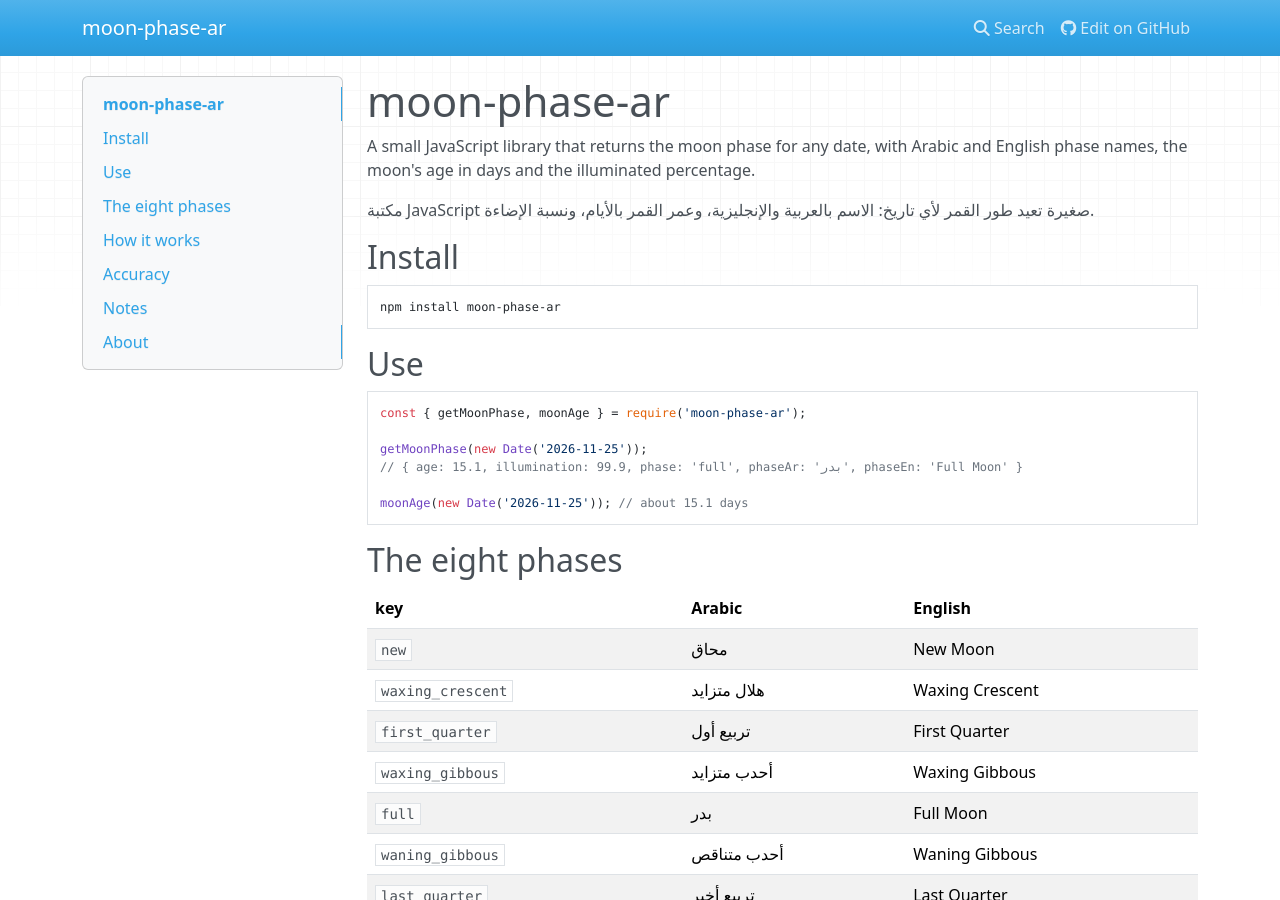
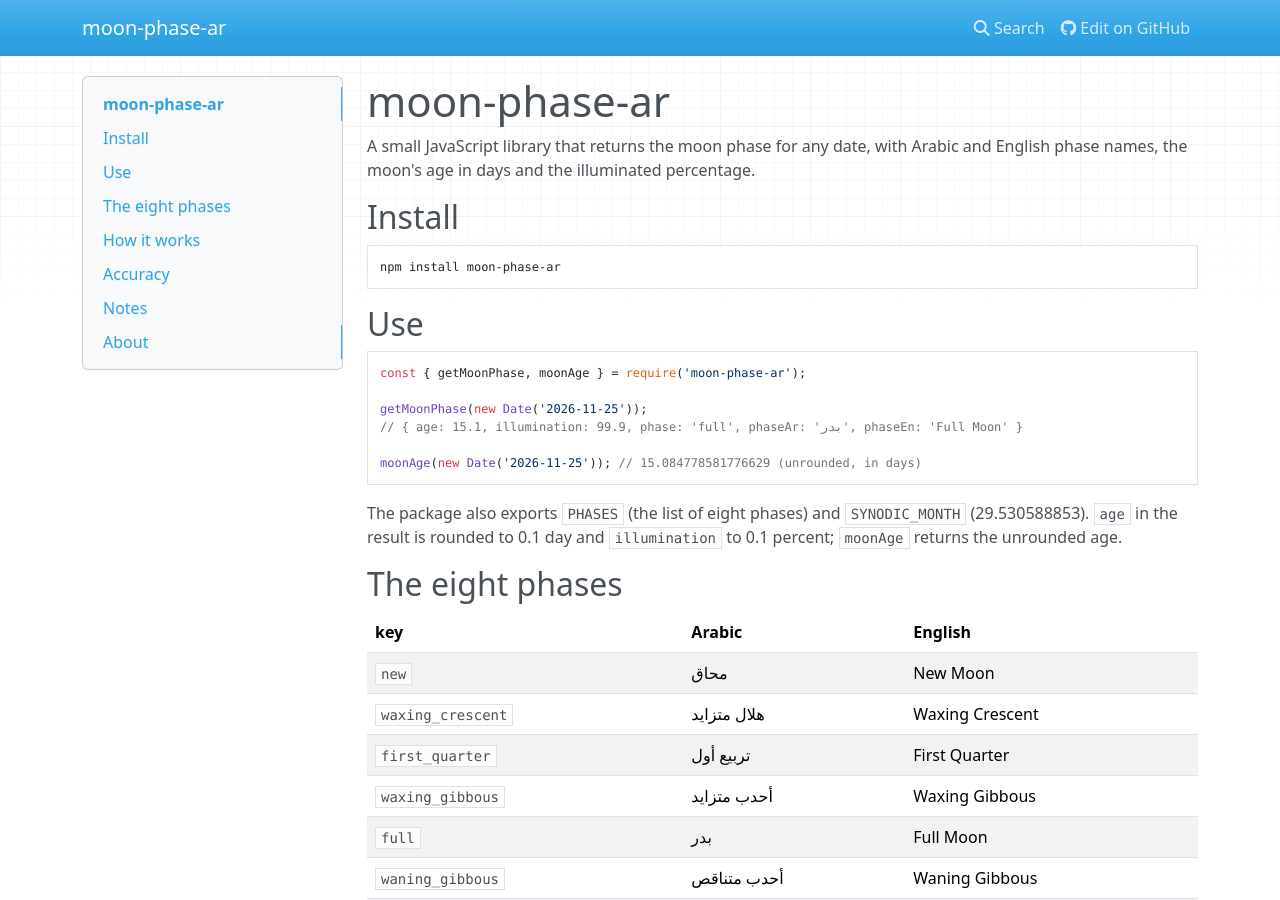
Before and after one commit to arabskypedia2/moon-phase-ar, an MkDocs documentation site: the page built from docs/index.md, in a window 1280 px wide and 900 px high. Built offline with MkDocs 1.6.1, drawn with Linux system fonts in a browser that asks for light colours; nearby versions of some CDN libraries.

Commit message:
Update documentation for moon-phase-ar library
Removed Arabic description and added details about the exported values and rounding in the moonAge function.

````diff
--- a/docs/index.md
+++ b/docs/index.md
@@ -1,8 +1,6 @@
 # moon-phase-ar
 
 A small JavaScript library that returns the moon phase for any date, with Arabic and English phase names, the moon's age in days and the illuminated percentage.
-
-مكتبة JavaScript صغيرة تعيد طور القمر لأي تاريخ: الاسم بالعربية والإنجليزية، وعمر القمر بالأيام، ونسبة الإضاءة.
 
 ## Install
 
@@ -18,8 +16,10 @@ const { getMoonPhase, moonAge } = require('moon-phase-ar');
 getMoonPhase(new Date('2026-11-25'));
 // { age: 15.1, illumination: 99.9, phase: 'full', phaseAr: 'بدر', phaseEn: 'Full Moon' }
 
-moonAge(new Date('2026-11-25')); // about 15.1 days
+moonAge(new Date('2026-11-25')); // 15.084778581776629 (unrounded, in days)
 ```
+
+The package also exports `PHASES` (the list of eight phases) and `SYNODIC_MONTH` (29.530588853). `age` in the result is rounded to 0.1 day and `illumination` to 0.1 percent; `moonAge` returns the unrounded age.
 
 ## The eight phases
 
````
